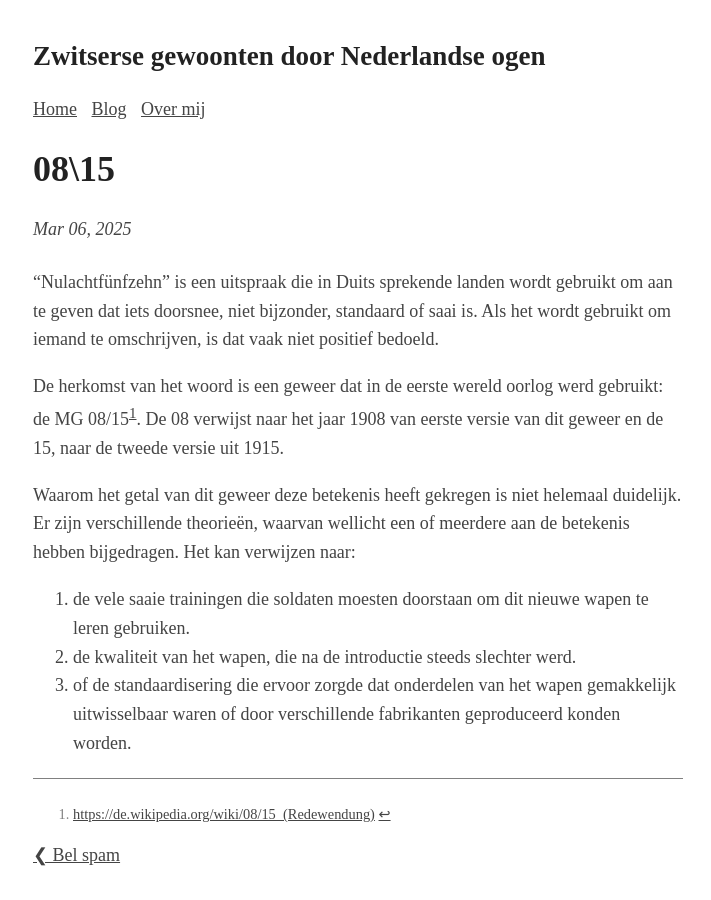
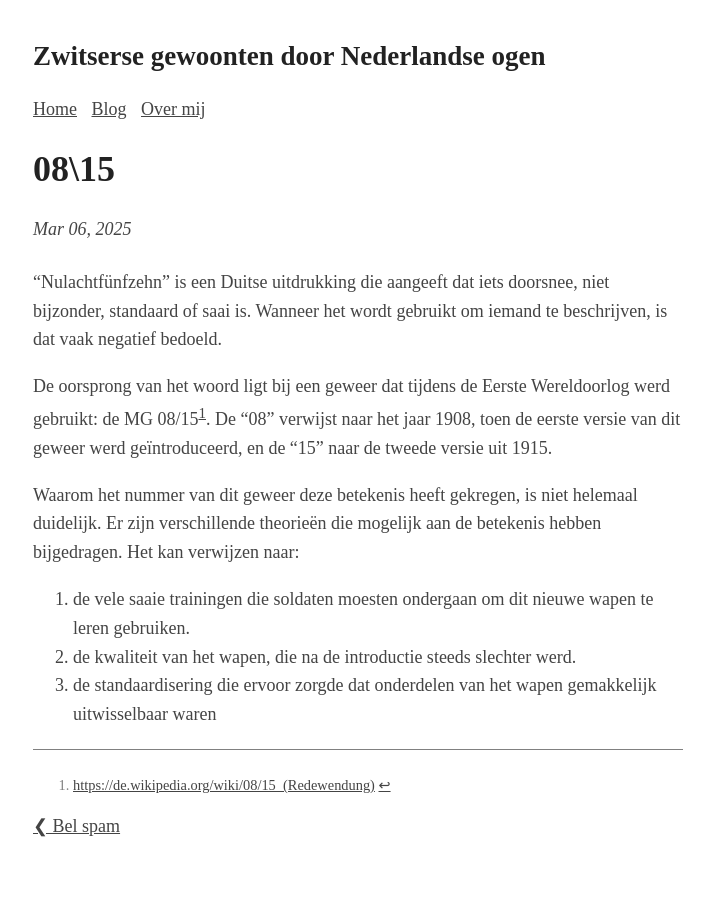
Before and after one commit to Roald87/roaldin.ch, a Jekyll site: the page built from _posts/2025-03-06-0815.md, in a window 1280 px wide. Shown: the whole page, without its empty margins (282-993 px from the left). Built offline with Jekyll 4.4.1, drawn with Linux system fonts in a browser that asks for light colours; comment, search, counter and statistics services are not loaded.

```diff
--- a/_posts/2025-03-06-0815.md
+++ b/_posts/2025-03-06-0815.md
@@ -4,14 +4,14 @@
 image:
 ---
 
-"Nulachtfünfzehn" is een uitspraak die in Duits sprekende landen wordt gebruikt om aan te geven dat iets doorsnee, niet bijzonder, standaard of saai is. Als het wordt gebruikt om iemand te omschrijven, is dat vaak niet positief bedoeld.
+"Nulachtfünfzehn" is een Duitse uitdrukking die aangeeft dat iets doorsnee, niet bijzonder, standaard of saai is. Wanneer het wordt gebruikt om iemand te beschrijven, is dat vaak negatief bedoeld.
 
-De herkomst van het woord is een geweer dat in de eerste wereld oorlog werd gebruikt: de MG 08/15[^1]. De 08 verwijst naar het jaar 1908 van eerste versie van dit geweer en de 15, naar de tweede versie uit 1915.
+De oorsprong van het woord ligt bij een geweer dat tijdens de Eerste Wereldoorlog werd gebruikt: de MG 08/15[^1]. De "08" verwijst naar het jaar 1908, toen de eerste versie van dit geweer werd geïntroduceerd, en de "15" naar de tweede versie uit 1915.
 
-Waarom het getal van dit geweer deze betekenis heeft gekregen is niet helemaal duidelijk. Er zijn verschillende theorieën, waarvan wellicht een of meerdere aan de betekenis hebben bijgedragen. Het kan verwijzen naar:
+Waarom het nummer van dit geweer deze betekenis heeft gekregen, is niet helemaal duidelijk. Er zijn verschillende theorieën die mogelijk aan de betekenis hebben bijgedragen. Het kan verwijzen naar:
 
-1. de vele saaie trainingen die soldaten moesten doorstaan om dit nieuwe wapen te leren gebruiken.
+1. de vele saaie trainingen die soldaten moesten ondergaan om dit nieuwe wapen te leren gebruiken.
 2. de kwaliteit van het wapen, die na de introductie steeds slechter werd.
-3. of de standaardisering die ervoor zorgde dat onderdelen van het wapen gemakkelijk uitwisselbaar waren of door verschillende fabrikanten geproduceerd konden worden.
+3. de standaardisering die ervoor zorgde dat onderdelen van het wapen gemakkelijk uitwisselbaar waren
 
 [^1]: <https://de.wikipedia.org/wiki/08/15_(Redewendung)>
```
